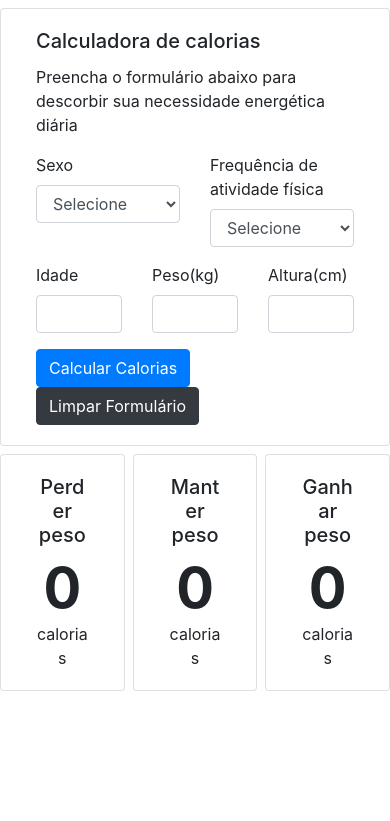
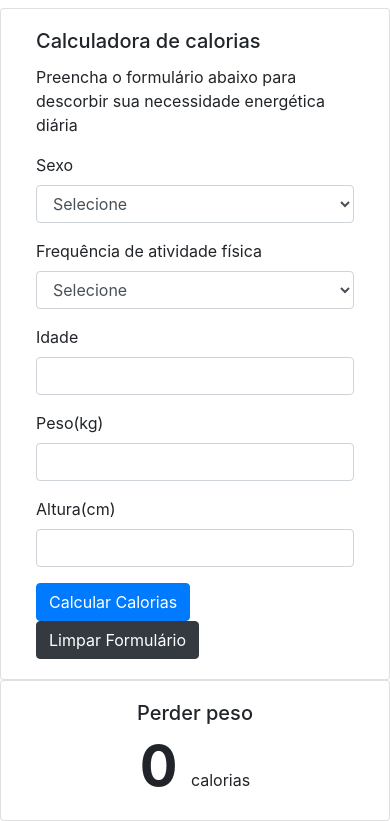
Before and after one commit to andieillanes/wosappcalculadora, a website: page app/index.html in a window 390 px wide. Shown: the top 821 px of the page. Drawn offline with Linux system fonts and the light colour scheme.

Commit message:
fix responsive layout

```diff
--- a/app/index.html
+++ b/app/index.html
@@ -21,7 +21,7 @@
 
                     <form>
                         <div class="row">
-                            <div class="form-group col">
+                            <div class="form-group col-md-6">
                                 <label for="sexo">Sexo</label>
                                 <select class="form-control" name="sexo" id="sexo" required>
                                     <option value="">Selecione</option>
@@ -30,7 +30,7 @@
                                 </select>
                             </div>
 
-                            <div class="form-group col">
+                            <div class="form-group col-md-6">
                                 <label for="frequencia">Frequência de atividade física</label>
                                 <select class="form-control" name="frequencia" id="frequencia" required>
                                     <option value="">Selecione</option>
@@ -43,17 +43,17 @@
                         </div> <!-- /row -->
 
                         <div class="row">
-                            <div class="form-group col">
+                            <div class="form-group col-md-4">
                                 <label for="idade">Idade</label>
                                 <input type="number" min="1" max="120" class="form-control" name="idade" id="idade" required>
                             </div>
 
-                            <div class="form-group col">
+                            <div class="form-group col-md-4">
                                 <label for="peso">Peso(kg)</label>
                                 <input type="number" min="1" max="300" class="form-control" name="peso" id="peso" required>
                             </div>
 
-                            <div class="form-group col">
+                            <div class="form-group col-md-4">
                                 <label for="altura">Altura(cm)</label>
                                 <input type="number" min="1" max="300" class="form-control" name="altura" id="altura" required>
                             </div>
--- a/app/js/views/ConsultaView.js
+++ b/app/js/views/ConsultaView.js
@@ -15,7 +15,7 @@ System.register(["./View"], function (exports_1, context_1) {
                 }
                 template(model) {
                     return `
-            <div class="card my-2 col">
+            <div class="card col-md-4">
                 <div class="card-body text-center">
                     <h5>Perder peso</h5>
                     <p class="card-text">
@@ -27,7 +27,7 @@ System.register(["./View"], function (exports_1, context_1) {
                 </div>
             </div> <!-- /card -->
 
-            <div class="card m-2 col">
+            <div class="card col-md-4">
                 <div class="card-body text-center">
                     <h5>Manter peso</h5>
                     <p class="card-text">
@@ -39,7 +39,7 @@ System.register(["./View"], function (exports_1, context_1) {
                 </div>
             </div> <!-- /card -->
 
-            <div class="card my-2 col">
+            <div class="card col-md-4">
                 <div class="card-body text-center">
                     <h5>Ganhar peso</h5>
                     <span class="display-4 font-weight-bold">
--- a/app/ts/views/ConsultaView.ts
+++ b/app/ts/views/ConsultaView.ts
@@ -10,7 +10,7 @@ export class ConsultaView extends View<Consulta>{
     template(model?: Consulta | void): string {
 
         return `
-            <div class="card my-2 col">
+            <div class="card col-md-4">
                 <div class="card-body text-center">
                     <h5>Perder peso</h5>
                     <p class="card-text">
@@ -22,7 +22,7 @@ export class ConsultaView extends View<Consulta>{
                 </div>
             </div> <!-- /card -->
 
-            <div class="card m-2 col">
+            <div class="card col-md-4">
                 <div class="card-body text-center">
                     <h5>Manter peso</h5>
                     <p class="card-text">
@@ -34,7 +34,7 @@ export class ConsultaView extends View<Consulta>{
                 </div>
             </div> <!-- /card -->
 
-            <div class="card my-2 col">
+            <div class="card col-md-4">
                 <div class="card-body text-center">
                     <h5>Ganhar peso</h5>
                     <span class="display-4 font-weight-bold">
```
